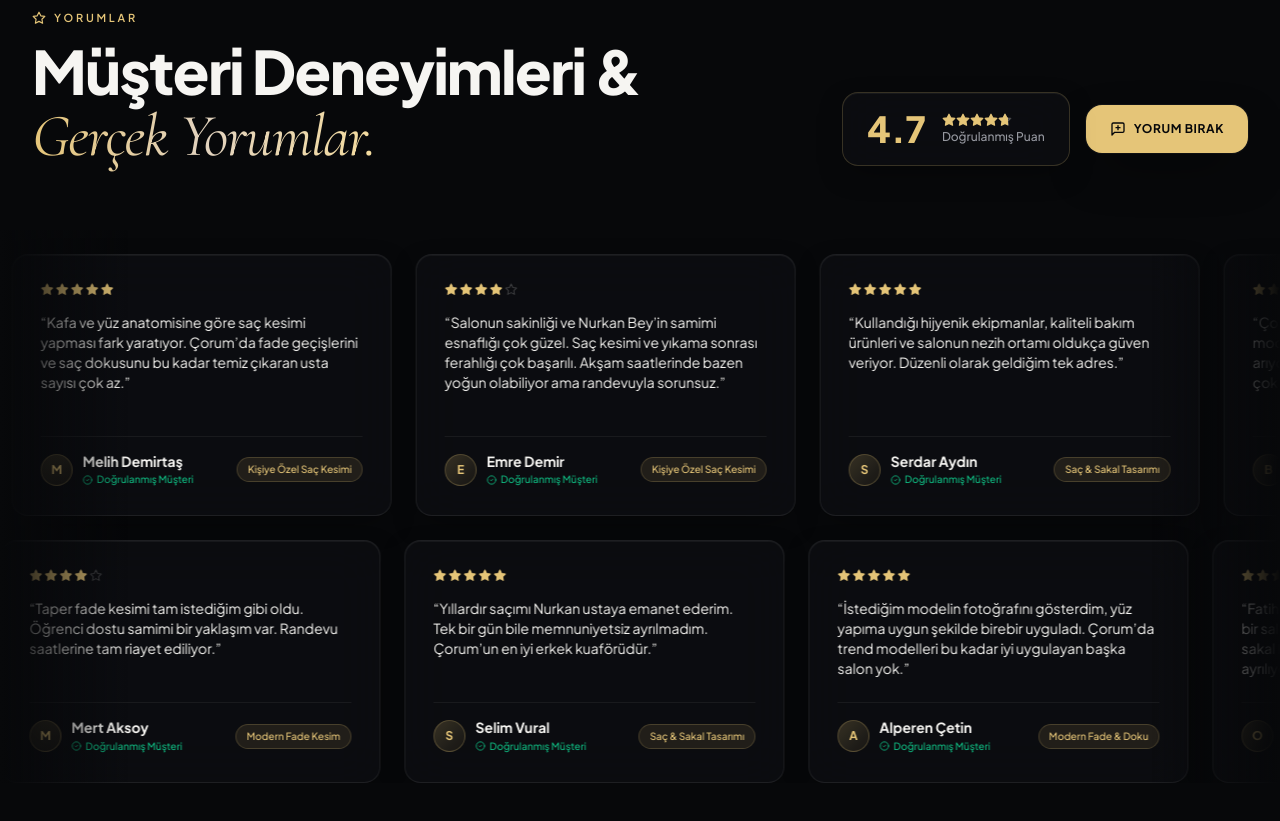
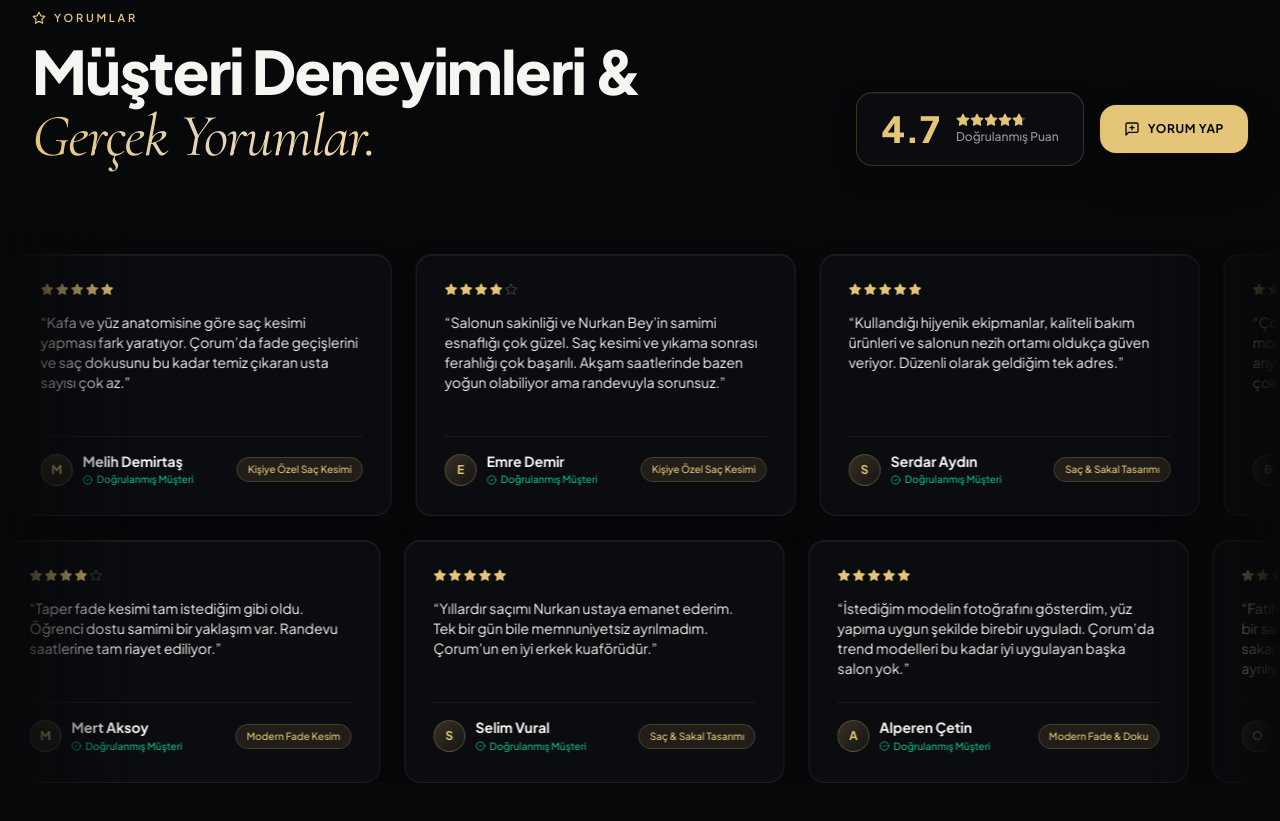
Before and after one commit to MustafaBerkAydogduu/Berber, a React (Vite) app: page / in a window 1280 px wide. Shown: the part 5220-6041 px from the top of the page. Built offline with nearby package versions, Linux system fonts and the light colour scheme; no server answers; the database is empty.

Commit message:
copy: update button label from Yorum Bırak to crisp Yorum Yap

```diff
--- a/src/sections/Testimonials.jsx
+++ b/src/sections/Testimonials.jsx
@@ -238,13 +238,13 @@ export default function Testimonials() {
               </div>
             </div>
 
-            {/* Yorum Bırak Button */}
+            {/* Yorum Yap Button */}
             <button
               onClick={() => setIsModalOpen(true)}
               className="btn-primary p-3 sm:p-4 sm:px-6 rounded-2xl text-xs sm:text-xs font-bold uppercase tracking-wider flex items-center justify-center gap-2 shadow-luxury hover:shadow-amber/20 transition-all text-center"
             >
               <MessageSquarePlus size={16} className="shrink-0 text-noir-950" />
-              <span className="truncate">Yorum Bırak</span>
+              <span className="truncate">Yorum Yap</span>
             </button>
           </div>
         </div>
```
